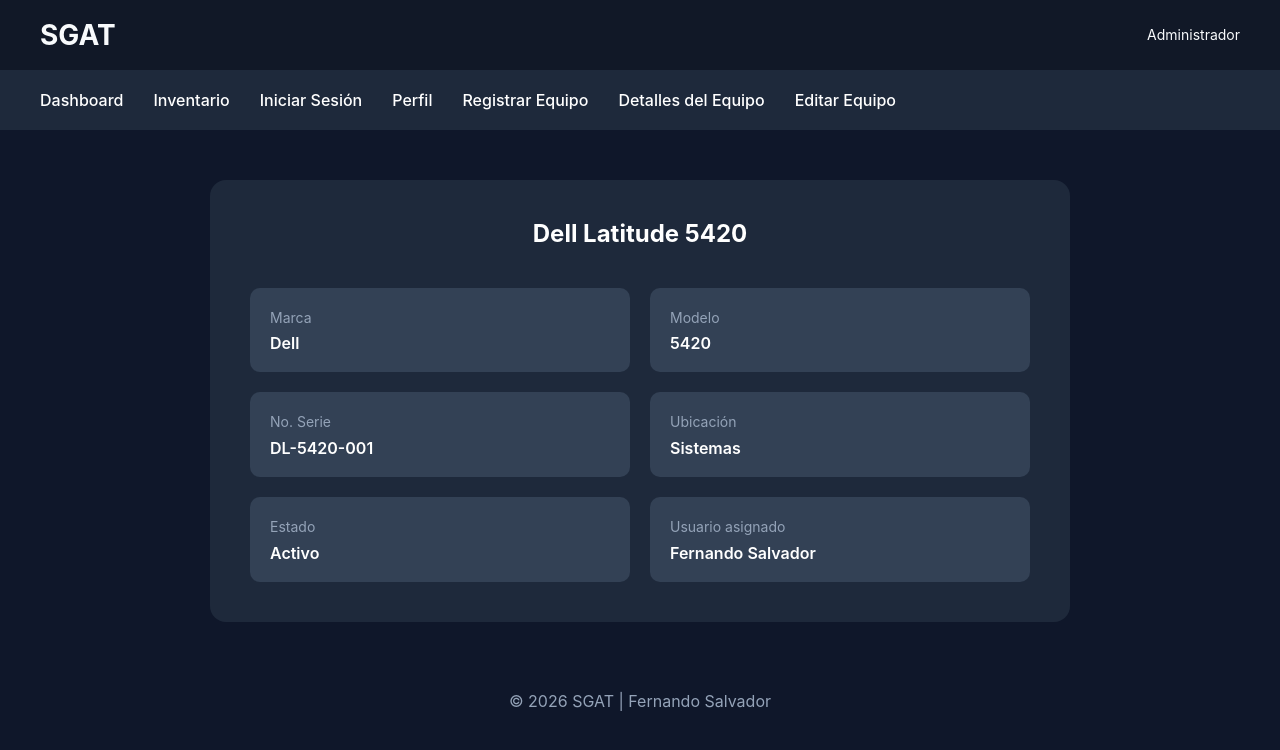
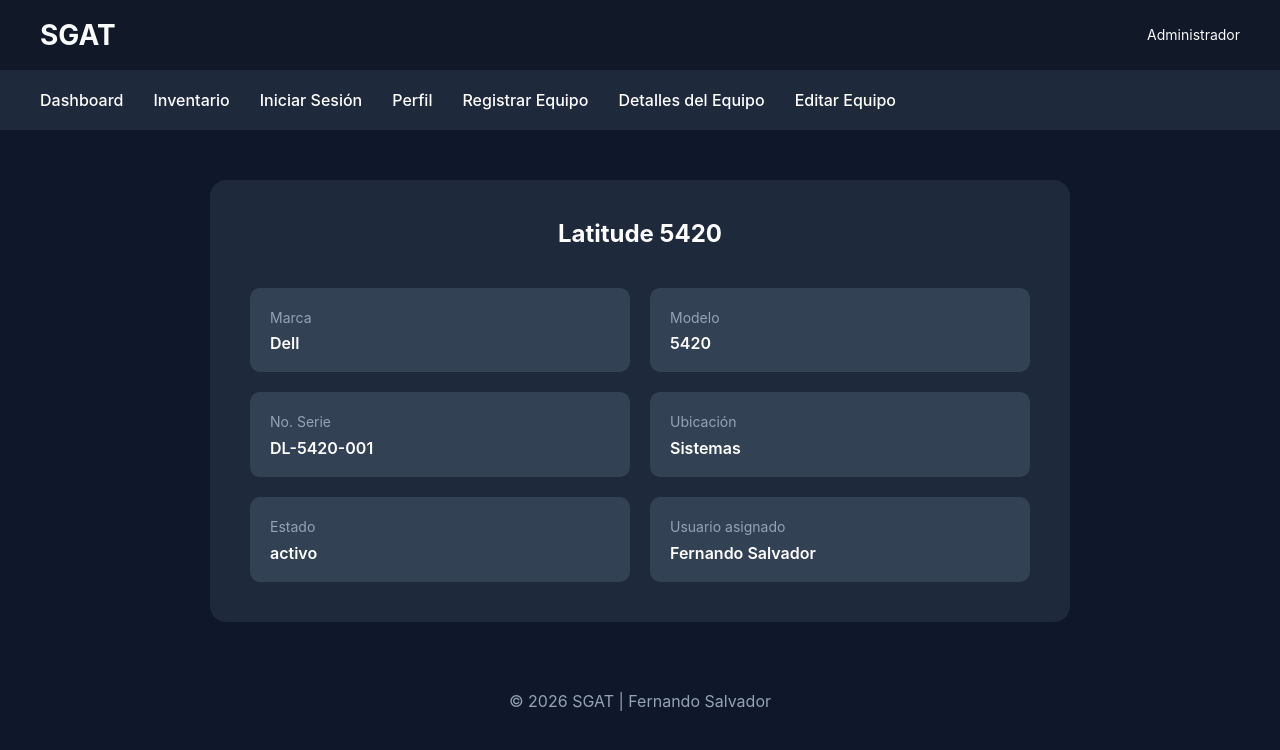
Before and after one commit to cazador0587/web_project_SGAT_frontend, a React (Vite) app: page /equipment/1 in a window 1280 px wide. Shown: the top 750 px of the page. Built offline with nearby package versions, Linux system fonts and the light colour scheme; a web font is replaced by a local one.

Commit message:
Conectar detalle y edicion con datos centralizados

```diff
--- a/src/pages/EditEquipment/EditEquipment.jsx
+++ b/src/pages/EditEquipment/EditEquipment.jsx
@@ -1,6 +1,20 @@
+import { useParams } from "react-router-dom";
+import { initialEquipments } from "../../data/equipments";
 import "./EditEquipment.css";
 
 function EditEquipment() {
+  const { id } = useParams();
+
+  const equipment = initialEquipments.find((item) => item.id === Number(id));
+
+  if (!equipment) {
+    return (
+      <section className="edit-equipment">
+        <h2>Equipo no encontrado</h2>
+      </section>
+    );
+  }
+
   return (
     <section className="edit-equipment">
       <div className="edit-equipment__card">
@@ -9,23 +23,23 @@
         <form className="edit-equipment__form">
           <input
             type="text"
-            defaultValue="Dell Latitude 5420"
+            defaultValue={equipment.name}
             placeholder="Nombre del equipo"
           />
 
-          <input type="text" defaultValue="Dell" placeholder="Marca" />
+          <input type="text" defaultValue={equipment.brand} placeholder="Marca" />
 
-          <input type="text" defaultValue="5420" placeholder="Modelo" />
+          <input type="text" defaultValue={equipment.model} placeholder="Modelo" />
 
           <input
             type="text"
-            defaultValue="DL-5420-001"
+            defaultValue={equipment.serial}
             placeholder="Número de serie"
           />
 
-          <input type="text" defaultValue="Sistemas" placeholder="Ubicación" />
+          <input type="text" defaultValue={equipment.location} placeholder="Ubicación" />
 
-          <select defaultValue="Activo">
+          <select defaultValue={equipment.status}>
             <option>Activo</option>
             <option>Reparación</option>
             <option>Baja</option>
--- a/src/pages/EquipmentDetail/EquipmentDetail.jsx
+++ b/src/pages/EquipmentDetail/EquipmentDetail.jsx
@@ -1,40 +1,55 @@
+import { useParams } from "react-router-dom";
+import { initialEquipments } from "../../data/equipments";
 import "./EquipmentDetail.css";
 
 function EquipmentDetail() {
+  const { id } = useParams();
+  const equipment = initialEquipments.find(
+    (item) => item.id === Number(id)
+  );
+
+  if (!equipment) {
+    return (
+      <section className="equipment-detail">
+        <h2>Equipo no encontrado</h2>
+      </section>
+    );
+  }
+
   return (
     <section className="equipment-detail">
       <div className="equipment-detail__card">
-        <h2 className="equipment-detail__title">Dell Latitude 5420</h2>
+        <h2 className="equipment-detail__title">{equipment.name}</h2>
 
         <div className="equipment-detail__info">
           <div>
             <span>Marca</span>
-            <p>Dell</p>
+            <p>{equipment.brand}</p>
           </div>
 
           <div>
             <span>Modelo</span>
-            <p>5420</p>
+            <p>{equipment.model}</p>
           </div>
 
           <div>
             <span>No. Serie</span>
-            <p>DL-5420-001</p>
+            <p>{equipment.serial}</p>
           </div>
 
           <div>
             <span>Ubicación</span>
-            <p>Sistemas</p>
+            <p>{equipment.location}</p>
           </div>
 
           <div>
             <span>Estado</span>
-            <p>Activo</p>
+            <p>{equipment.status}</p>
           </div>
 
           <div>
             <span>Usuario asignado</span>
-            <p>Fernando Salvador</p>
+            <p>{equipment.responsible}</p>
           </div>
         </div>
       </div>
```
